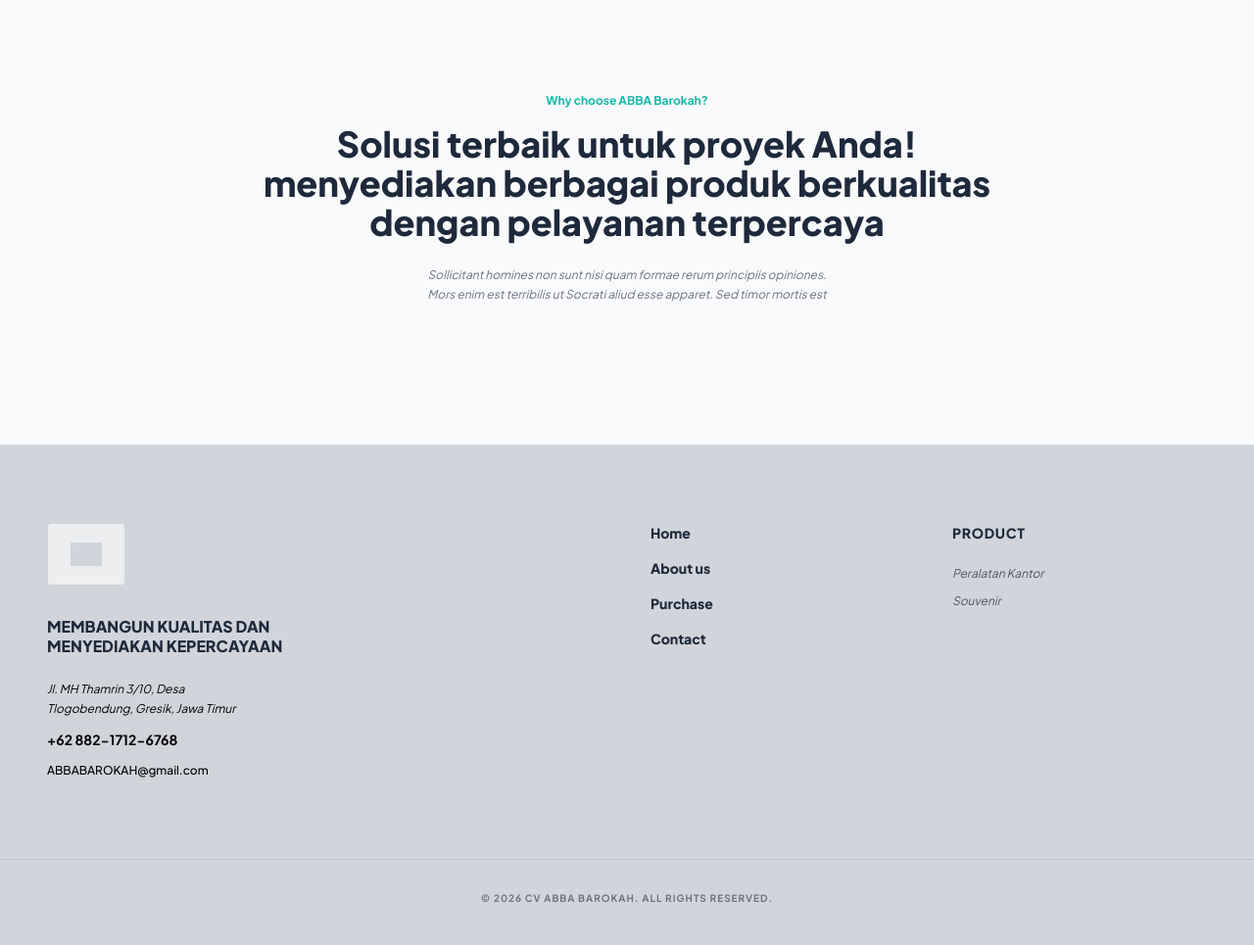
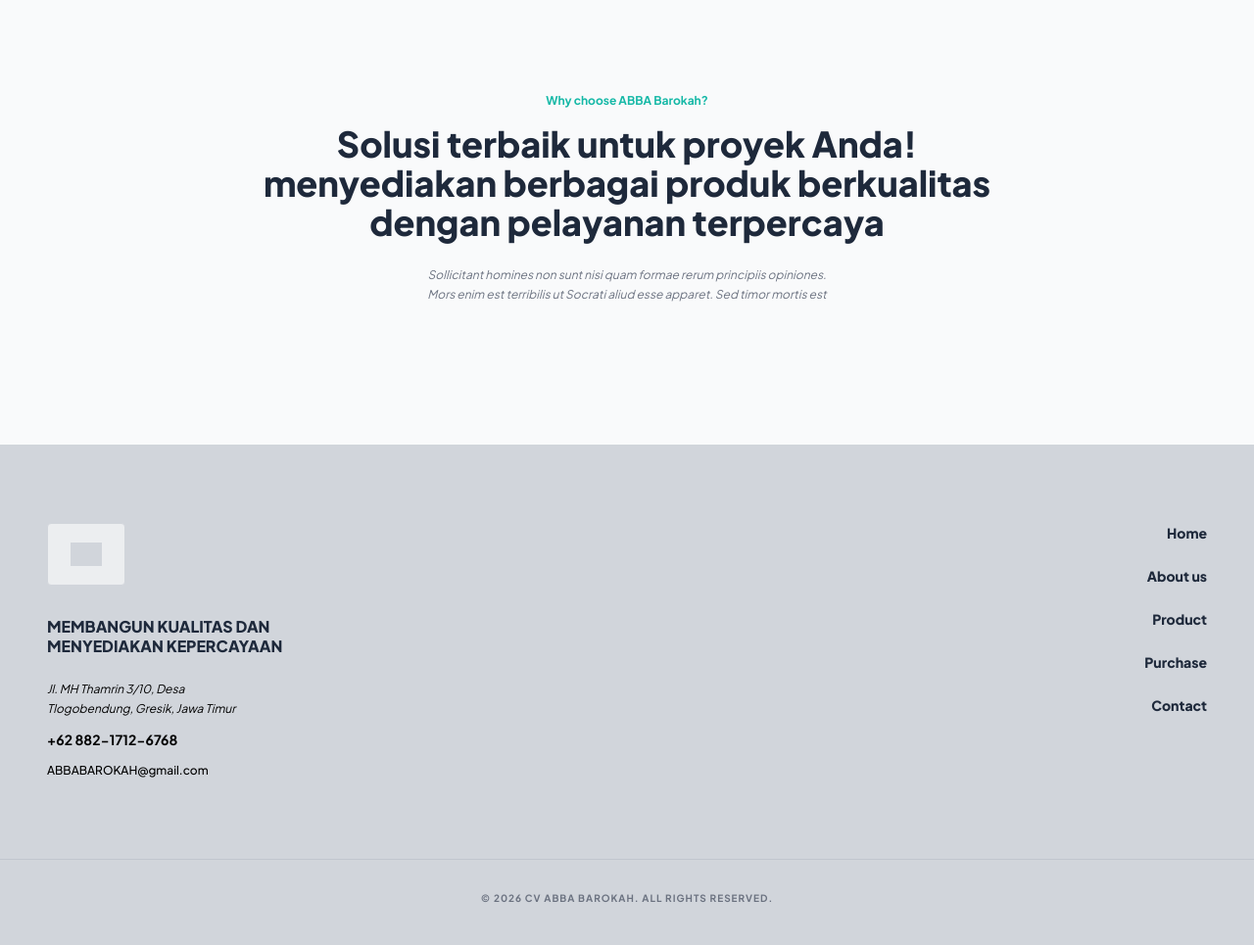
Before and after one commit to ReiArasy/cv-abba-barokah, a Laravel app: page / in a window 1280 px wide. Shown: the part 1575-2540 px from the top of the page at 98% size. Run offline with Laravel 12, Linux system fonts and the light colour scheme; data that the repository does not hold is empty; some libraries are stand-ins or nearby versions.

Commit message:
updated final customer by hakim

```diff
--- a/resources/views/components/navbar.blade.php
+++ b/resources/views/components/navbar.blade.php
@@ -15,15 +15,9 @@
                 Home
             </a>
 
-            @guest
-            <a href="javascript:void(0)" onclick="peringatanLogin()" class="text-slate-600 hover:text-teal-500 transition">About us</a>
-            @endguest
-
-            @auth
             <a href="{{ route('about.index') }}" class="{{ request()->routeIs('about.index') ? 'text-teal-500 border-b-2 border-teal-500 pb-1' : 'text-slate-600 hover:text-teal-500 transition' }}">
             About us
             </a>
-            @endauth
 
             @guest
                 <a href="javascript:void(0)" onclick="peringatanLogin()" class="text-slate-600 hover:text-teal-500 transition">Product</a>
@@ -37,7 +31,7 @@
                 <a href="{{ route('purchase.history') }}" class="text-slate-600 hover:text-teal-500 transition">Purchase</a>
             @endauth
 
-            <a href="#main-footer" class="text-slate-600 hover:text-teal-500 transition">Contact</a>
+            <a href="{{ route('home') }}#main-footer" class="text-slate-600 hover:text-teal-500 transition">Contact</a>
 
             <div class="h-5 w-[1px] bg-gray-200 hidden sm:block"></div>
 
--- a/resources/views/customer/dashboard.blade.php
+++ b/resources/views/customer/dashboard.blade.php
@@ -184,18 +184,26 @@
             <p class="font-medium">ABBABAROKAH@gmail.com</p>
         </div>
     </div>
-            <div class="flex flex-col space-y-4">
-                <a href="#" class="font-extrabold text-dark-ui text-sm">Home</a>
-                <a href="#" class="font-extrabold text-dark-ui text-sm">About us</a>
-                <a href="#" class="font-extrabold text-dark-ui text-sm">Purchase</a>
-                <a href="#" class="font-extrabold text-dark-ui text-sm">Contact</a>
-            </div>
-            <div>
-                <p class="font-extrabold text-dark-ui text-sm mb-6 uppercase tracking-wider">Product</p>
-                <ul class="text-xs text-gray-600 space-y-3 italic">
-                    <li>Peralatan Kantor</li>
-                    <li>Souvenir</li>
-                </ul>
+
+    <div class="flex flex-col space-y-6 md:col-start-4 md:items-end md:text-right">
+        <a href="{{ route('home') }}" class="font-extrabold text-dark-ui text-sm hover:text-teal-500 transition">Home</a>
+        <a href="{{ route('about.index') }}" class="font-extrabold text-dark-ui text-sm hover:text-teal-500 transition">About us</a>
+
+        @guest
+            <a href="javascript:void(0)" onclick="peringatanLogin()" class="font-extrabold text-dark-ui text-sm hover:text-teal-500 transition">Product</a>
+        @endguest
+        @auth
+            <a href="{{ route('products.index') }}" class="font-extrabold text-dark-ui text-sm hover:text-teal-500 transition">Product</a>
+        @endauth
+
+        @guest
+            <a href="javascript:void(0)" onclick="peringatanLogin()" class="font-extrabold text-dark-ui text-sm hover:text-teal-500 transition">Purchase</a>
+        @endguest
+        @auth
+            <a href="{{ route('purchase.history') }}" class="font-extrabold text-dark-ui text-sm hover:text-teal-500 transition">Purchase</a>
+        @endauth
+
+        <a href="{{ route('home') }}#main-footer" class="font-extrabold text-dark-ui text-sm hover:text-teal-500 transition">Contact</a>
     </div>
 </div>
         <div class="container mx-auto px-12 mt-20 border-t border-gray-400/30 pt-8 text-center">
--- a/routes/web.php
+++ b/routes/web.php
@@ -20,6 +20,9 @@ Route::get('/', function () {
     $products = \App\Models\Product::all();
     return view('customer.dashboard', compact('products'));
 })->name('home');
+
+// -- ROUTE ABOUT US (SEKARANG SUDAH PUBLIK) --
+Route::get('/about-us', [AboutController::class, 'index'])->name('about.index');
 
 // Rutes Authentication (Halaman Login & Register)
 Route::get('/login', [AuthController::class, 'showLogin'])->name('login');
@@ -56,9 +59,6 @@ Route::middleware(['auth', 'role:customer'])->group(function () {
     Route::get('/purchase/history', [HistoryController::class, 'index'])->name('purchase.history');
     Route::get('/purchase/{order:code}', [HistoryController::class, 'show'])->name('purchase.show');
 
-    // -- ROUTE ABOUT US --
-    Route::get('/about-us', [AboutController::class, 'index'])->name('about.index');
-
     Route::get('/products', [ProductController::class, 'index'])->name('products.index');
     Route::get('/dashboard', [ProductController::class, 'dashboard'])->name('dashboard');
 });
```
Lines whose indentation alone changed are shown as unchanged.
